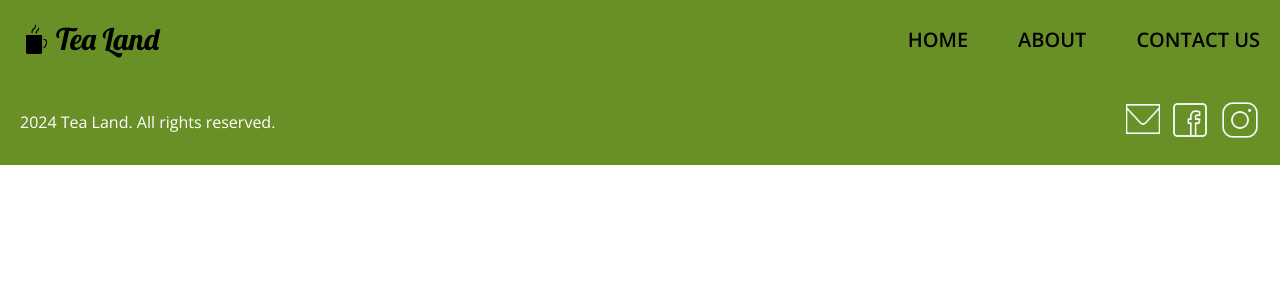
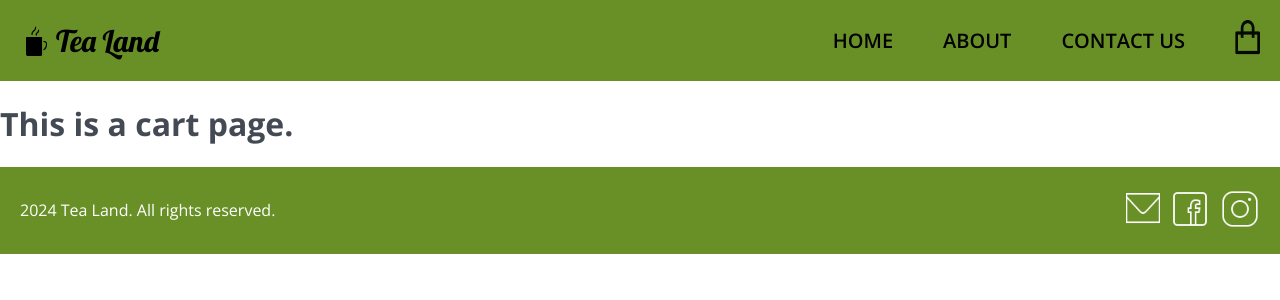
Before and after one commit to tatianasnook/tea-store, a React (Create React App) app: page /cart in a window 1280 px wide. Shown: the top 300 px of the page. Built offline with nearby package versions, Linux system fonts and the light colour scheme.

Commit message:
added redux

```diff
--- a/package.json
+++ b/package.json
@@ -4,12 +4,14 @@
   "private": true,
   "dependencies": {
     "@gsap/react": "^2.0.2",
+    "@reduxjs/toolkit": "^2.0.1",
     "@testing-library/jest-dom": "^5.17.0",
     "@testing-library/react": "^13.4.0",
     "@testing-library/user-event": "^13.5.0",
     "gsap": "^3.12.4",
     "react": "^18.2.0",
     "react-dom": "^18.2.0",
+    "react-redux": "^9.1.0",
     "react-router": "^6.21.1",
     "react-router-dom": "^6.21.1",
     "react-scripts": "5.0.1",
--- a/src/App.css
+++ b/src/App.css
@@ -162,7 +162,7 @@ p{
 .about-product p{
   line-height: 32px;
 }
-.about-product button {
+.add-btn {
   width: 100%;
   background-color: #f99f46;
   padding: 20px 10px;
@@ -174,7 +174,7 @@ p{
   cursor: pointer;
   color: black;
 }
-.about-product button:hover{
+.add-btn:hover{
   background-color: #f9922a;
 }
 
--- a/src/App.js
+++ b/src/App.js
@@ -5,7 +5,9 @@ import Home from './pages/Home';
 import About from './pages/About';
 import Contacts from './pages/Contacts';
 import AboutProduct from './pages/AboutProduct';
+import Cart from './pages/Cart';
 import teacup from './icons/teacup.png';
+import cart from './icons/cart.png';
 import Footer from './components/Footer';
 
 function App() {
@@ -19,6 +21,9 @@ function App() {
           <Link to="/" className='link'>Home</Link>
           <Link to="/about" className='link'>About</Link>
           <Link to="/contacts" className='link'>Contact Us</Link>
+          <Link to="/cart" className='link'>
+            <img src={cart} alt='cart'/>
+          </Link>
         </div>
       </nav>
 
@@ -26,6 +31,7 @@ function App() {
         <Route path="/" element={<Home/>} />
         <Route path="/about" element={<About/>} />
         <Route path="/contacts" element={<Contacts/>}/>
+        <Route path="/cart" element={<Cart/>}/>
         <Route path="/about/:title" element={<AboutProduct/>}/>
       </Routes>
 
--- a/src/index.js
+++ b/src/index.js
@@ -3,11 +3,15 @@ import ReactDOM from 'react-dom/client';
 import './index.css';
 import App from './App';
 import reportWebVitals from './reportWebVitals';
+import { Provider } from 'react-redux';
+import { store } from './redux/store';
 
 const root = ReactDOM.createRoot(document.getElementById('root'));
 root.render(
   <React.StrictMode>
-    <App />
+    <Provider store={store}>
+      <App />
+    </Provider>
   </React.StrictMode>
 );
 
--- a/src/pages/AboutProduct.js
+++ b/src/pages/AboutProduct.js
@@ -16,7 +16,9 @@ const AboutProduct = () => {
               <h1>{name} - {searchTerm} tea</h1>
               <p>{description}</p>
               <h4>$ {price} / 100g</h4>
-              <button>Add to Cart</button>
+              {/* To Fix Later */}
+              <button>How many?</button>
+              <button className="add-btn">Add to Cart</button>
             </div>
           </div>
         );
--- /dev/null
+++ b/src/pages/Cart.js
@@ -0,0 +1,10 @@
+
+const Cart = () => {
+  return (
+    <div>
+      <h1>This is a cart page.</h1>
+    </div>
+  )
+}
+
+export default Cart;
--- /dev/null
+++ b/src/redux/store.js
@@ -0,0 +1,7 @@
+import { configureStore } from "@reduxjs/toolkit";
+
+export const store = configureStore({
+  reducer: {
+
+  }
+})
```
Also changed, not shown: src/icons/cart.png (added), src/redux/cartSlice.js (added), 1 other file (tests, documents, lock files or other folders).
